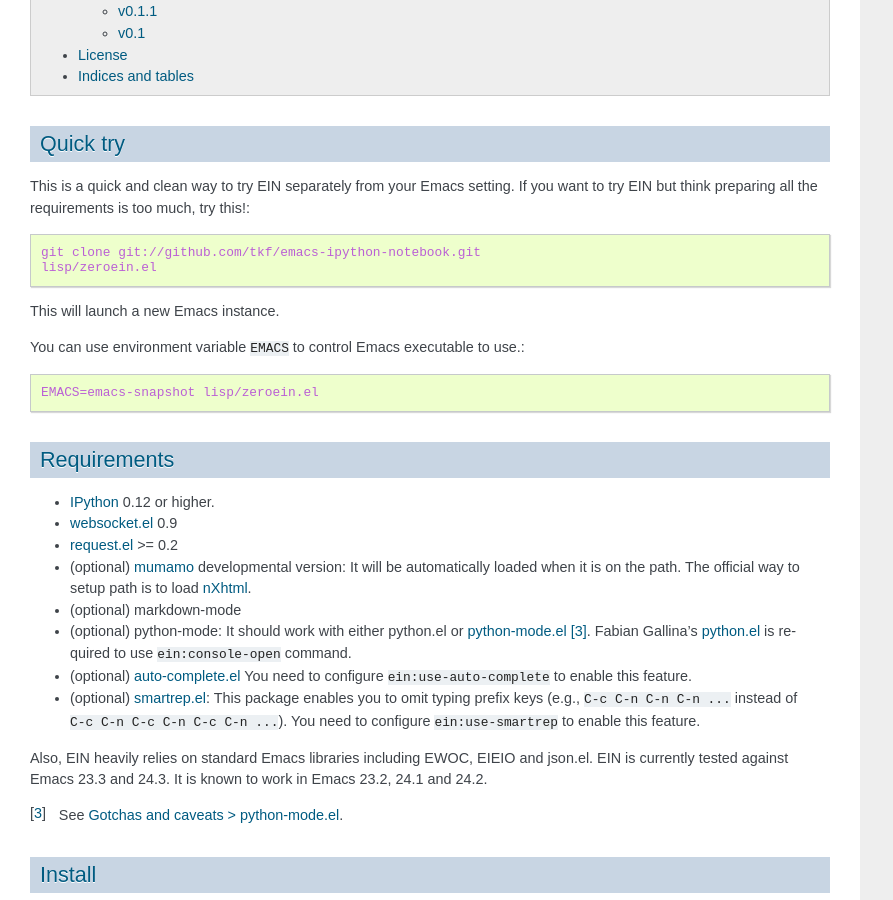
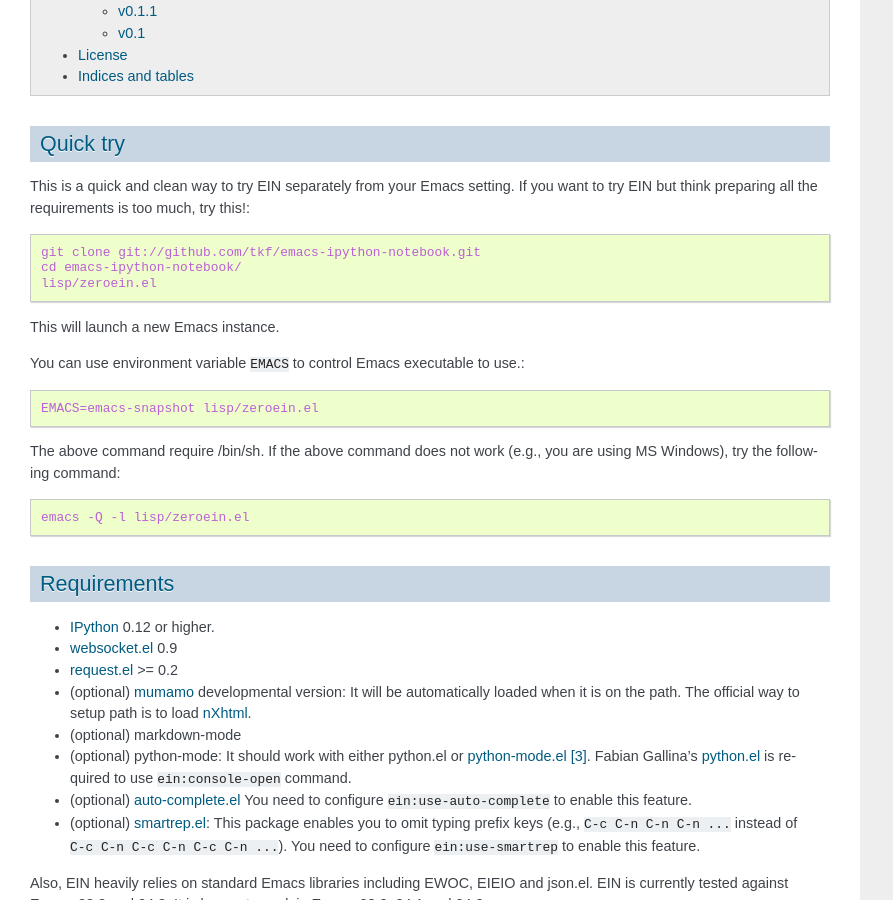
Before and after one commit to millejoh/emacs-ipython-notebook, a Sphinx documentation site: the page built from doc/source/index.rst, in a window 1280 px wide and 900 px high, scrolled down 1874 px. Shown: the whole window, without its empty margins (0-893 px from the left). Built offline with Sphinx 7.4.7, drawn with Linux system fonts in a browser that asks for light colours; cross-references to code outside the pages are shown as plain code.

Commit message:
Document the usage of zeroein without /bin/sh

```diff
--- a/README.rst
+++ b/README.rst
@@ -97,6 +97,11 @@
 to use.::
 
    EMACS=emacs-snapshot lisp/zeroein.el
+
+The above command require /bin/sh.  If the above command does not work
+(e.g., you are using MS Windows), try the following command::
+
+  emacs -Q -l lisp/zeroein.el
 
 
 Requirements
--- a/doc/source/index.rst
+++ b/doc/source/index.rst
@@ -72,6 +72,7 @@
 requirements is too much, try this!::
 
    git clone git://github.com/tkf/emacs-ipython-notebook.git
+   cd emacs-ipython-notebook/
    lisp/zeroein.el
 
 This will launch a new Emacs instance.
@@ -80,6 +81,11 @@
 to use.::
 
    EMACS=emacs-snapshot lisp/zeroein.el
+
+The above command require /bin/sh.  If the above command does not work
+(e.g., you are using MS Windows), try the following command::
+
+  emacs -Q -l lisp/zeroein.el
 
 
 Requirements
```
